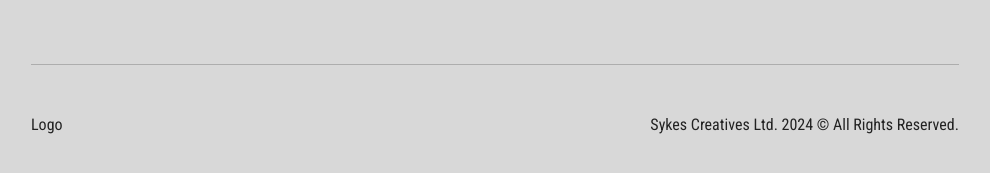
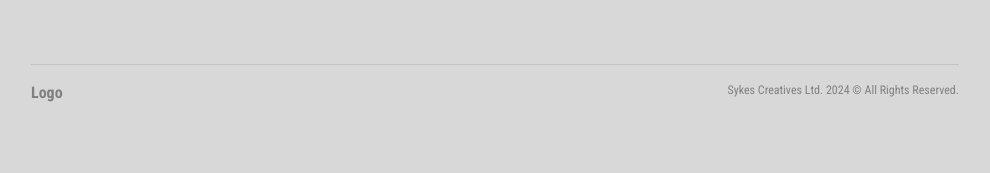
Before and after one commit to DezmenSykes/nextjs-stack-starter, a Next.js app: page / in a window 1280 px wide. Shown: the part 939-1112 px from the top of the page, without its empty margins (145-1135 px from the left). After the commit the page ends 1060 px from the top, so only its background shows below. Built offline with nearby package versions, Linux system fonts and the light colour scheme.

Commit message:
More updates

```diff
--- a/app/home.module.css
+++ b/app/home.module.css
@@ -27,7 +27,9 @@
     margin-top:5rem;
 }
 
-
+.heroImg {
+    border-radius: 7rem;
+}
 
 .buttons button{
     background:var(--robin-egg-blue);
--- a/components/Footer/footer.module.css
+++ b/components/Footer/footer.module.css
@@ -1,7 +1,17 @@
 .container {
-    padding:3rem 0;
+    padding:1rem 0;
     display: flex;
     justify-content: space-between;
-    border-top:1px solid rgba(0,0,0,0.2);
+    border-top:1px solid rgba(0,0,0,0.1);
     margin-top:4rem;
 }
+
+.logo{
+    font-weight: bold;
+    color:gray;
+}
+
+.text {
+    font-size:12px;
+    color:gray;
+}
```
